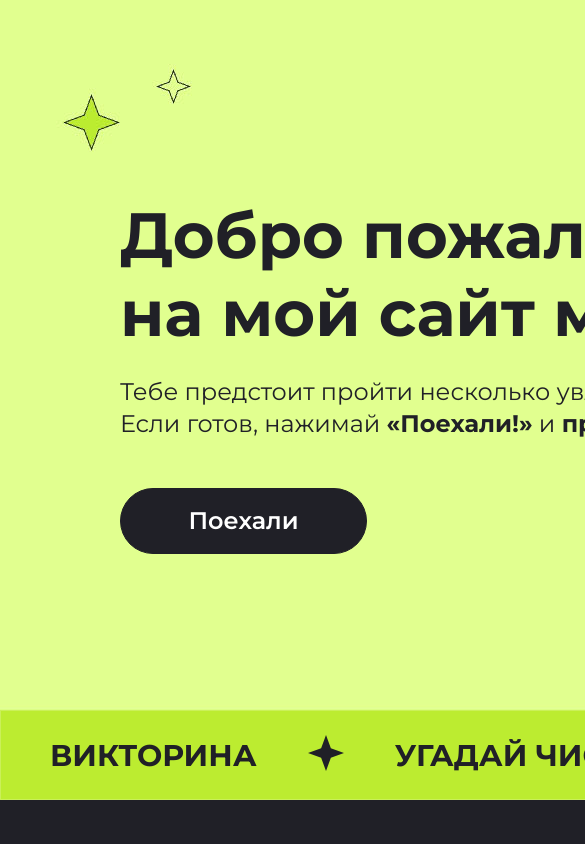
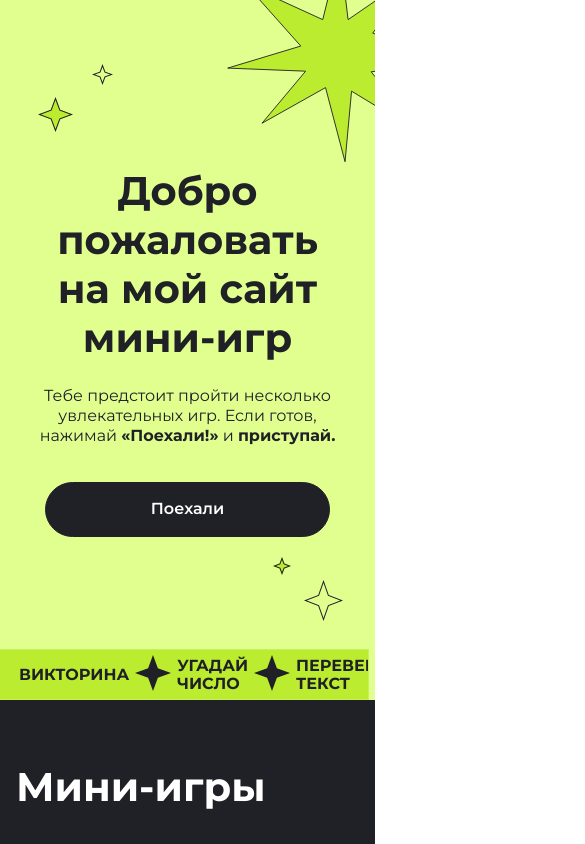
Before and after one commit to kornil777/Home-work1, a plain HTML site: page Homework1/index.html in a window 390 px wide. Shown: the top 844 px of the page, 585 px wide, since content can reach past the window. Drawn offline with Linux system fonts and the light colour scheme; files whose address does not match are found by name.

Commit message:
мобильная вёрстка

```diff
--- /dev/null
+++ b/Homework1/_mobile.scss
@@ -0,0 +1,235 @@
+@media (max-width: 767px) {
+  .body {
+    overflow-x: hidden;
+  }
+  .center {
+    padding-left: 16px;
+    padding-right: 16px;
+  }
+  .star {
+    display: none;
+  }
+
+  .mobstar {
+    display: inherit;
+    &__1 {
+        position: absolute;
+        width: 223.52px;
+        height: 238.57px;
+        right: 0;
+        left: 225px;
+        top: -63px;
+        transform: rotate(-0.32deg);
+    }
+    &__2 {
+      position: absolute;
+      width: 35px;
+      height: 35px;
+      left: 38px;
+      top: 97px;
+      box-sizing: border-box;
+    }
+    &__3 {
+      position: absolute;
+      width: 21px;
+      height: 21px;
+      left: 92px;
+      top: 64px;
+    }
+    &__3 {
+      position: absolute;
+      width: 21px;
+      height: 21px;
+      left: 92px;
+      top: 64px;
+      box-sizing: border-box;
+    }
+    &__4 {
+      position: absolute;
+      width: 39px;
+      height: 41px;
+      left: 304px;
+      top: 580px;
+      box-sizing: border-box;
+    }
+    &__5 {
+      position: absolute;
+      width: 18px;
+      height: 18px;
+      left: 273px;
+      top: 557px;
+    }
+  }
+  .main {
+    background-image: url(./content/Back_mobile.jpeg);
+    background-position: center;
+    background-repeat: no-repeat;
+    background-size: cover;
+    align-content: center;
+    height: 700px;
+    width: 343px;
+
+
+    &__content {
+      width: 343px;
+      height: 371px;
+      display: flex;
+      flex-direction: column;
+      justify-content: center;
+      align-items: center;
+      gap: 36px;
+      padding-top: 134px;
+      padding-left: 0;
+      padding-bottom: 131px;
+    }
+    &__button {
+      width: 285px;
+      height: 55px;
+      font-size: 16px;
+    }
+  }
+  .stripe {
+    position: absolute;
+    width: 375px;
+    height: 51.34px;
+    left: -6px;
+    top: 649px;
+    display: flex;
+    justify-content: flex-start;
+    flex-wrap: nowrap;
+    align-items: center;
+    gap: 6px;
+    padding: 16px 24px 16px 24px;
+    box-sizing: border-box;
+    border: 0.54px solid rgba(255, 255, 255, 0.2);
+    backdrop-filter: blur(26.86px);
+    background: rgb(188, 236, 48);
+    font-family: Montserrat;
+    font-weight: 700;
+    font-size: 16px;
+
+    &__word{
+        font-size: 16px;
+    }
+
+  }
+
+  .about {
+    display: none;
+  }
+  .title {
+    &__header {
+      color: rgb(32, 32, 39);
+      font-family: Montserrat;
+      font-size: 40px;
+      font-weight: 700;
+      line-height: 49px;
+      letter-spacing: 0px;
+      text-align: center;
+    }
+    &__description {
+      color: rgb(32, 32, 39);
+      font-family: Montserrat;
+      font-size: 16px;
+      font-weight: 400;
+      line-height: 20px;
+      letter-spacing: 0px;
+      text-align: center;
+    }
+  }
+
+  // вторая страница
+  .mini-games {
+    width: 343px;
+    padding-left: 16px;
+    padding-right: 16px;
+    overflow-x: hidden;
+    &__header {
+      color: rgb(255, 255, 255);
+      font-family: Montserrat;
+      font-size: 40px;
+      font-weight: 700;
+      line-height: 49px;
+      letter-spacing: 0px;
+      text-align: left;
+      padding-top: 16px;
+    }
+    &__content {
+      padding-top: 48px;
+      width: 343px;
+      padding-bottom: 10px;
+      row-gap: 24px;
+    }
+  }
+  .game-block {
+    width: 343px;
+    flex-direction: column-reverse;
+    &__header {
+      color: rgb(32, 32, 39);
+      font-family: Montserrat;
+      font-size: 32px;
+      font-weight: 700;
+      line-height: 39px;
+      letter-spacing: 0px;
+      text-align: left;
+      padding-top: 16px;
+    }
+    &__heading {
+      color: rgb(0, 0, 0);
+      font-family: Montserrat;
+      font-size: 16px;
+      font-weight: 400;
+      line-height: 20px;
+      letter-spacing: 0px;
+      text-align: left;
+      padding-top: 15px;
+    }
+    &__button {
+      color: rgb(255, 255, 255);
+      font-family: Montserrat;
+      font-size: 16px;
+      font-weight: 600;
+      line-height: 141.69%;
+      letter-spacing: 0%;
+      text-align: center;
+      box-sizing: border-box;
+      border: 1px solid rgb(32, 32, 39);
+      border-radius: 60px;
+      background: rgb(32, 32, 39);
+      width: 285px;
+      height: 55px;
+      margin-bottom: 0;
+      &:hover {
+        background-color: black;
+        color: white;
+      }
+    }
+    &__item {
+      width: 284px;
+      display: flex;
+      flex-direction: column;
+      padding: 29px;
+      padding-top: 14px;
+      padding-left: 30px;
+    }
+  }
+  .footer {
+    color: rgb(0, 0, 0);
+    font-family: Montserrat;
+    font-size: 16px;
+    font-weight: 600;
+    line-height: 20px;
+    letter-spacing: 0px;
+    text-align: center;
+    height: 100px;
+    color: rgb(0, 0, 0);
+    &__text {
+      font-family: Montserrat;
+      font-size: 16px;
+      font-weight: 600;
+      line-height: 20px;
+      letter-spacing: 0px;
+      text-align: center;
+    }
+  }
+}
--- a/Homework1/index.html
+++ b/Homework1/index.html
@@ -13,15 +13,22 @@
     <link rel="stylesheet" href="Style.css" />
   </head>
   <body>
-    <div class="main">
-      <div class="main__content">
-        <div class="title">
+    <div class="main center">
+        <div class="mobstar">
+            <img class="mobstar__1" src="./content/Vector.svg" alt="mobstar1">
+<img class="mobstar__2" src="./content/Vector2.svg" alt="mobstar2">
+<img class="mobstar__3" src="./content/Vector3.svg" alt="mobstar3">
+<img class="mobstar__4" src="./content/Vector4.svg" alt="mobstar4">
+<img class="mobstar__5" src="./content/Vector5.svg" alt="mobstar5">
+        </div>
+      <div class="main__content center">
+        <div class="title center">
           <h1 class="title__header">
             Добро пожаловать <br />
             на мой сайт мини-игр
           </h1>
           <p class="title__description">
-            Тебе предстоит пройти несколько увлекательных игр. <br />
+            Тебе предстоит пройти несколько увлекательных игр.
             Если готов, нажимай <span class="bold">«Поехали!»</span> и
             <span class="bold">приступай.</span>
           </p>
@@ -247,7 +254,7 @@
               Попробуй угадать случайное <br />
               число от 1 до 100.
             </div>
-            <button class="game-block__button">Играть!</button>
+            <button class="game-block__button center">Играть!</button>
           </div>
           <img
             class="game-block__img"
--- a/Homework1/style.scss
+++ b/Homework1/style.scss
@@ -10,7 +10,7 @@ a {
 }
 body {
   font-family: "Montserrat", sans-serif;
-  width: 1440px;
+
 }
 .bold {
   font-weight: bold;
@@ -208,7 +208,7 @@ $cart-background: rgb(255, 255, 255);
     top: 5636px;
   }
 }
-
+.mobstar {display: none;}
 .game {
   display: flex;
   flex-wrap: wrap;
@@ -293,6 +293,7 @@ $cart-background: rgb(255, 255, 255);
 // раздел Мини-игры
 .mini-games {
   background-color: $background-color;
+  background-size: cover;
   padding-left: 120px;
   padding-top: 46px;
   &__content {
@@ -390,7 +391,7 @@ $cart-background: rgb(255, 255, 255);
   flex-direction: row;
   align-items: center;
   justify-content: center;
-  width: 1441px;
+
 
   &__text {
     color: rgb(0, 0, 0);
@@ -402,3 +403,5 @@ $cart-background: rgb(255, 255, 255);
     text-align: center;
   }
 }
+
+@import "mobile";
```
Also changed, not shown: Homework1/Style.css, Homework1/content/Back_mobile.jpeg (added), Homework1/content/Vector.svg (added), Homework1/content/Vector2.svg (added), Homework1/content/Vector3.svg (added), Homework1/content/Vector4.svg (added), Homework1/content/Vector5.svg (added), 1 other file.
